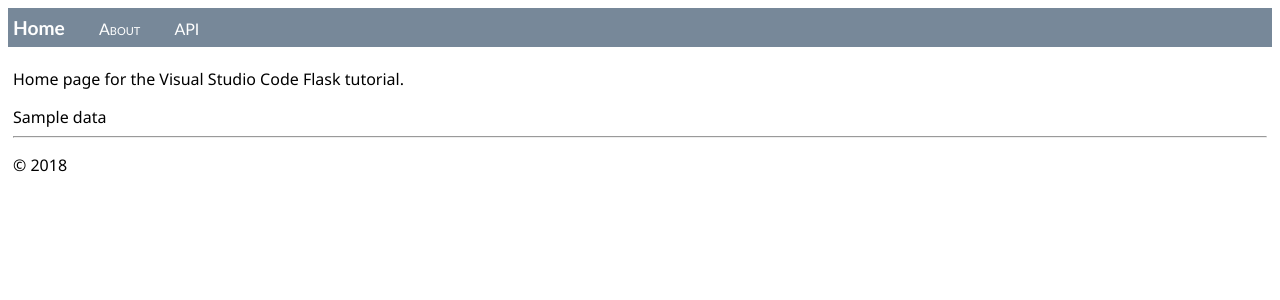
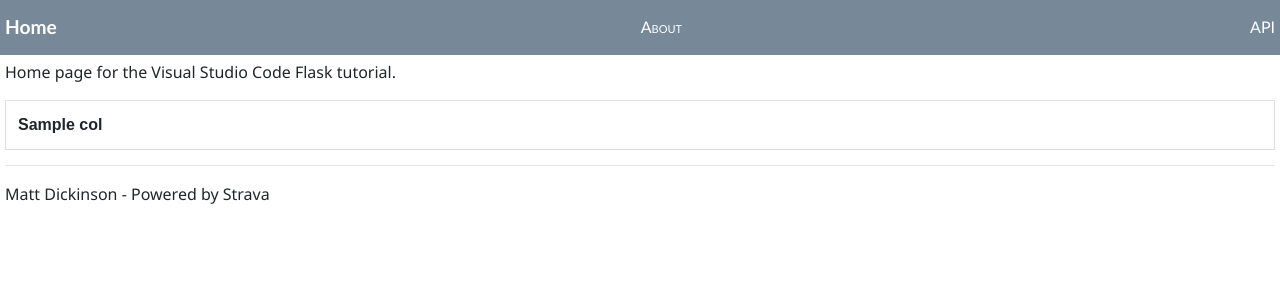
Before and after one commit to mattjdickinson/strava_training-app, a Flask app: template strava_app/templates/home.html in a window 1280 px wide. Shown: the top 300 px of the page. Run offline with Flask 2, Linux system fonts and the light colour scheme; the template is opened without the code that fills it: most values are stand-ins (such as "Sample title", 1, 10 or a date in 2020); lists and menus that the app fills with data are empty; some libraries are stand-ins or nearby versions.

Commit message:
bootstrap table

```diff
--- a/strava_app/get_data.py
+++ b/strava_app/get_data.py
@@ -74,7 +74,7 @@ def get_activity_data(access_token, activities):
     basic_url = "https://www.strava.com/api/v3/activities"
 
     # initialise data frame for all activity data excluding laps
-    col_names = ['id', 'start_date', 'name', 'distance', 'moving_time' 'workout_type', 'average_speed', 'average_heartrate', 'average_cadence', 'description', 'suffer_score', 'perceived_exertion']
+    col_names = ['id', 'start_date', 'name', 'distance', 'moving_time', 'workout_type', 'average_speed', 'average_heartrate', 'average_cadence','perceived_exertion', 'description', 'Map']
     activity_data = pd.DataFrame(columns=col_names)
 
     # filter to only runs
@@ -101,9 +101,9 @@ def get_activity_data(access_token, activities):
         activity_data.loc[i, 'average_heartrate'] = data['average_heartrate']
         activity_data.loc[i, 'average_cadence'] = data['average_cadence']
         activity_data.loc[i, 'description'] = data['description']
-        activity_data.loc[i, 'suffer_score'] = data['suffer_score']
+        # activity_data.loc[i, 'suffer_score'] = data['suffer_score']
         activity_data.loc[i, 'perceived_exertion'] = data['perceived_exertion']
-        activity_data.loc[i, 'moving_time'] = data['moving_time']
+        activity_data.loc[i, 'Map'] = 'Show Map'
 
     return activity_data
 
--- a/strava_app/static/site.css
+++ b/strava_app/static/site.css
@@ -30,3 +30,19 @@
     padding: 5px;
     font-family:'Segoe UI', Tahoma, Geneva, Verdana, sans-serif;
 }
+
+table {
+    font-family: arial, sans-serif;
+    border-collapse: collapse;
+    width: 100%;
+}
+
+td, th {
+    border: 1px solid #dddddd;
+    text-align: left;
+    padding: 8px;
+}
+
+tr:nth-child(even) {
+    background-color: #dddddd;
+}
--- a/strava_app/templates/home.html
+++ b/strava_app/templates/home.html
@@ -5,14 +5,44 @@ Home
 {% block content %}
 <p>Home page for the Visual Studio Code Flask tutorial.</p>
 
-{{ data }}
+<!-- {{ data }} -->
 
-<!--
-{% for activity in data %}
+
+<!-- {% for activity in data %}
     <tr>
         <td>{{ activity['id'] }}</td>
     </tr>
 
 {% endfor %} -->
 
+<table class="table table-hover .table-responsive .table-sm">
+    <tr>
+        {% for col in column_names %}
+        <th>{{col}}</th>
+        {% endfor %}
+    </tr>
+    {% for row in row_data %}
+    <!-- embedd if for color responsive -->
+    <!-- and use if to hide columns -->
+    <tr class="table-info">
+        {% for col, row_ in zip(column_names, row) %}
+        {% if col == link_column %}
+        <td>
+            <button type="submit" value={{ row_ }} name="id form="patient_form" class="patient_button">
+                {{ row_ }}
+            </button>
+        </td>
+        {% else %}
+        <td>{{row_}}</td>
+        {% endif %}
+        {% endfor %}
+    </tr>
+    {% endfor %}
+
+</table>
+
+
+
+
+
 {% endblock %}
--- a/strava_app/templates/layout.html
+++ b/strava_app/templates/layout.html
@@ -3,6 +3,7 @@
     <head>
         <meta charset="utf-8" />
         <title>{% block title %}{% endblock %}</title>
+        <link href="https://stackpath.bootstrapcdn.com/bootstrap/4.5.0/css/bootstrap.min.css" rel="stylesheet">
         <link rel="stylesheet" type="text/css" href="{{ url_for('static', filename='site.css')}}" />
     </head>
 
@@ -18,7 +19,7 @@
             {% endblock %}
             <hr/>
             <footer>
-                <p>© 2018</p>
+                <p>Matt Dickinson - Powered by Strava</p>
             </footer>
         </div>
     </body>
--- a/strava_app/views.py
+++ b/strava_app/views.py
@@ -14,10 +14,11 @@ def home():
 
     access_token = get_access_token()
     activity_ids = get_activity_ids(access_token)
-    activity_data = get_activity_data(access_token, activity_ids)
-    activity_laps = get_activity_laps(access_token, activity_ids)
+    df = get_activity_data(access_token, activity_ids)
+    # activity_laps = get_activity_laps(access_token, activity_ids)
 
-    return render_template("home.html", data = activity_data)
+    # link_column is the column that adds a button. Want this to be 'Show map'
+    return render_template("home.html", column_names=df.columns.values, row_data=list(df.values.tolist()), link_column="Map", zip=zip)
 
 @app.route("/about/")
 def about():
```
Also changed, not shown: README.md.
